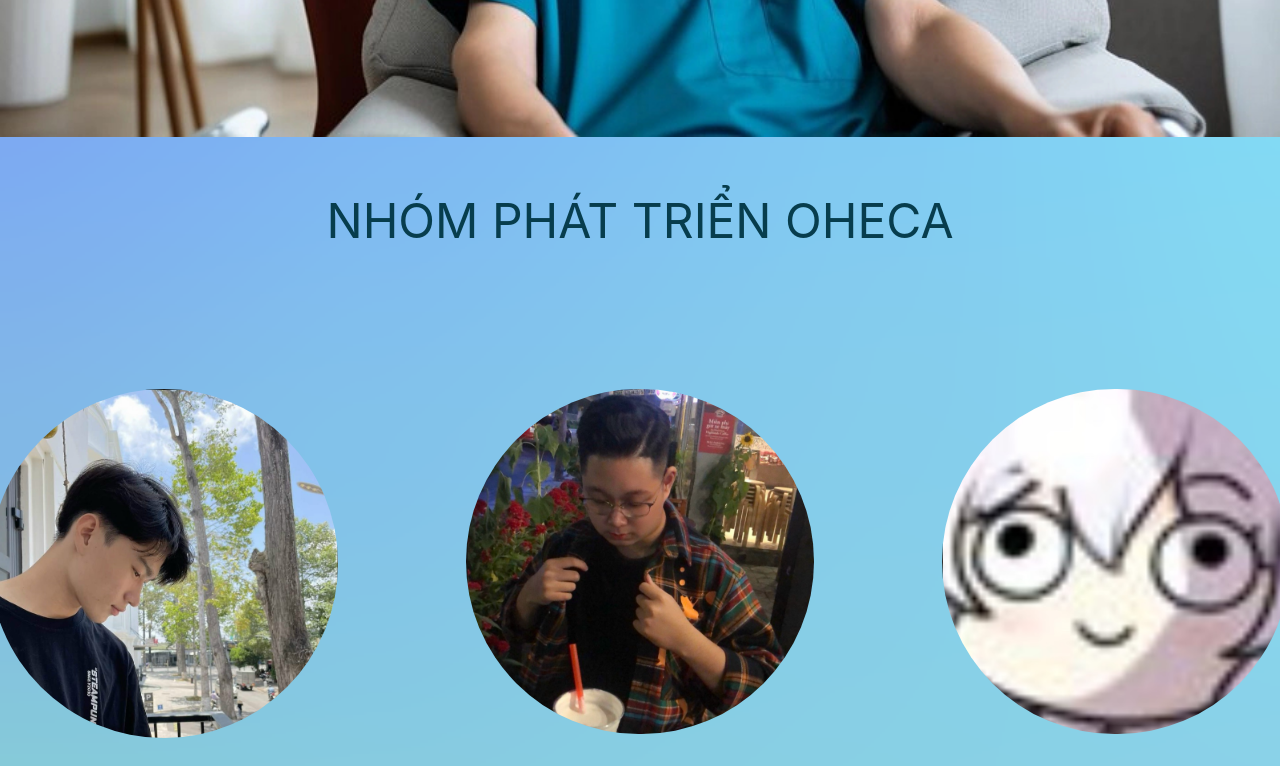
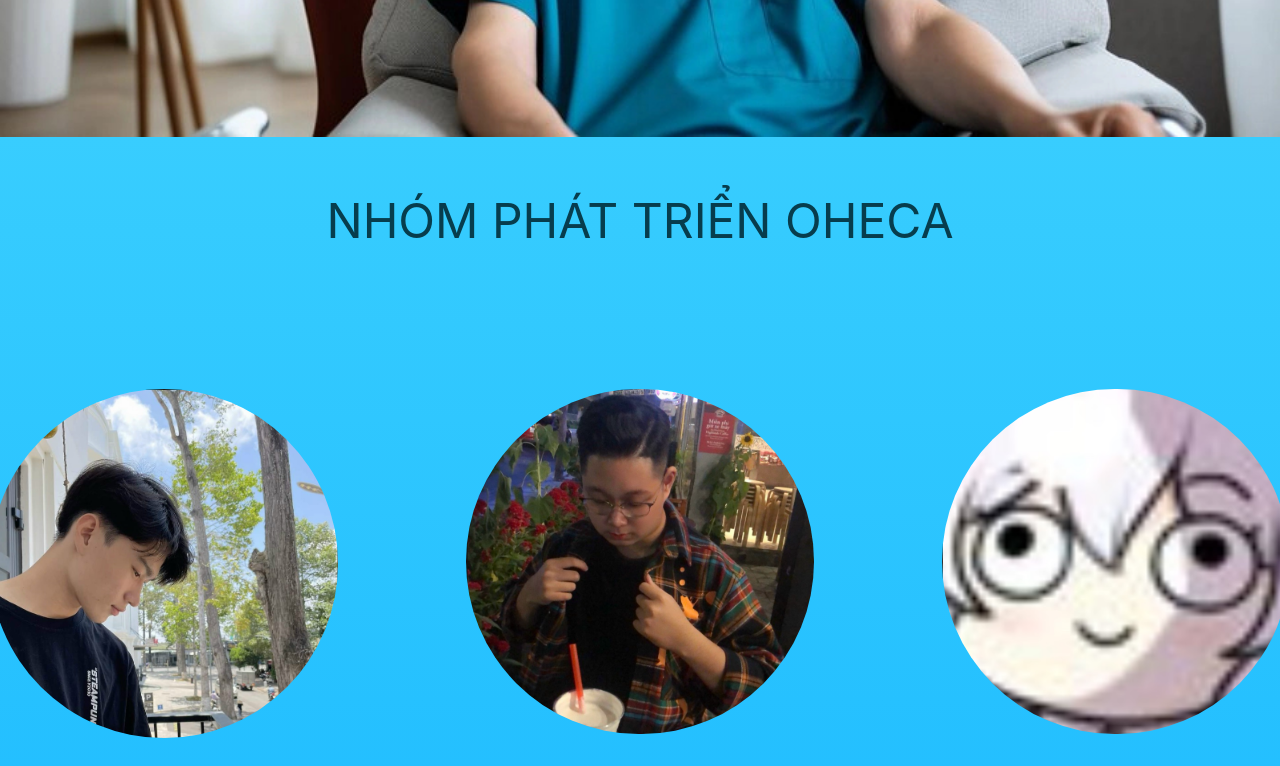
Before and after one commit to GDuyCats/EXE202, a React (Create React App) app: page /aboutus in a window 1280 px wide. Shown: the part 3540-4306 px from the top of the page. Built offline with nearby package versions, Linux system fonts and the light colour scheme; the HTML template or start-up script is replaced by a standard one; what @butterfail/tailwindcss-inverted-radius would draw is missing.

Commit message:
chỉnh một chút ở phần member

```diff
--- a/src/pages/AboutUs.js
+++ b/src/pages/AboutUs.js
@@ -90,8 +90,11 @@ function AboutUs() {
       </div>
       <div className='w-full h-full'>
         <div className='relative'>
-          <img src={Rectangle} className='w-full h-full' />
-          <div className='w-[1300px] h-[130px] text-blue_073d4d absolute top-5 left-1/2 -translate-x-[50%]'>
+        <div className="w-full" style={{
+                height: 1500,
+                background: 'linear-gradient(to bottom, #38cdfe, #20bdff, #a5fecb)'
+            }}>
+              <div className='w-[1300px] h-[130px] text-blue_073d4d absolute top-5 left-1/2 -translate-x-[50%]'>
              <p className='text-5xl text-center mt-10'>NHÓM PHÁT TRIỂN OHECA</p>
              <div className='grid grid-cols-3 gap-32 pt-36'>
               <div>
@@ -129,6 +132,8 @@ function AboutUs() {
               </div>
           </div>
           </div>
+            </div>
+
 
         </div>
       </div>
```
